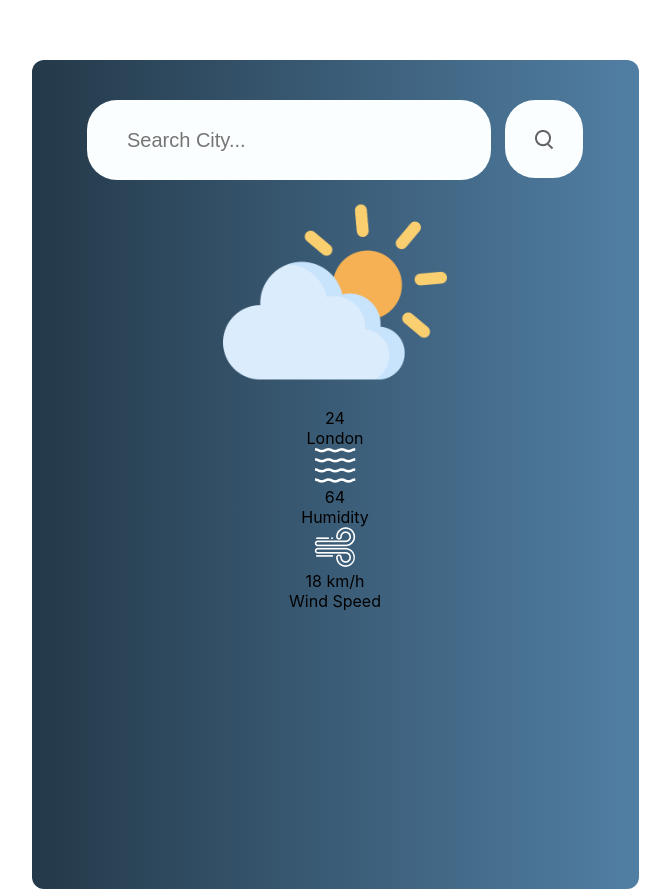
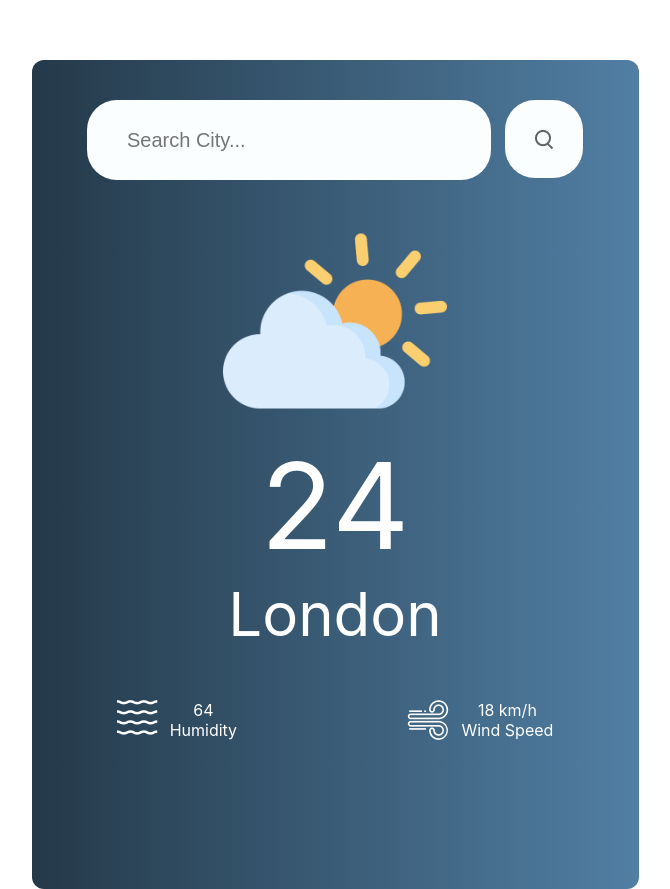
Before and after one commit to campbell-15/WeatherApp, a React (Create React App) app: page / in a window 1280 px wide. Shown: the whole page, without its empty margins (305-975 px from the left). Built offline with nearby package versions, Linux system fonts and the light colour scheme.

Commit message:
added styles

```diff
--- a/src/Components/WeatherApp/WeatherApp.css
+++ b/src/Components/WeatherApp/WeatherApp.css
@@ -38,3 +38,39 @@
     border-radius: 30px;
     cursor: pointer;
 }
+
+.weather-image {
+    margin-top: 29px;
+    display: flex;
+    justify-content: center;
+}
+
+.weather-temp {
+    display: flex;
+    justify-content: center;
+    color: white;
+    font-size: 120px;
+    font-weight: 400;
+}
+
+.weather-location {
+    display: flex;
+    justify-content: center;
+    color: white;
+    font-size: 60px;
+    font-weight: 400;
+}
+
+.data-container {
+    margin-top: 50px;
+    color: white;
+    display: flex;
+    justify-content: center;
+}
+
+.element {
+    margin: auto;
+    display: flex;
+    align-items: flex-start;
+    gap: 12px;
+}
```
